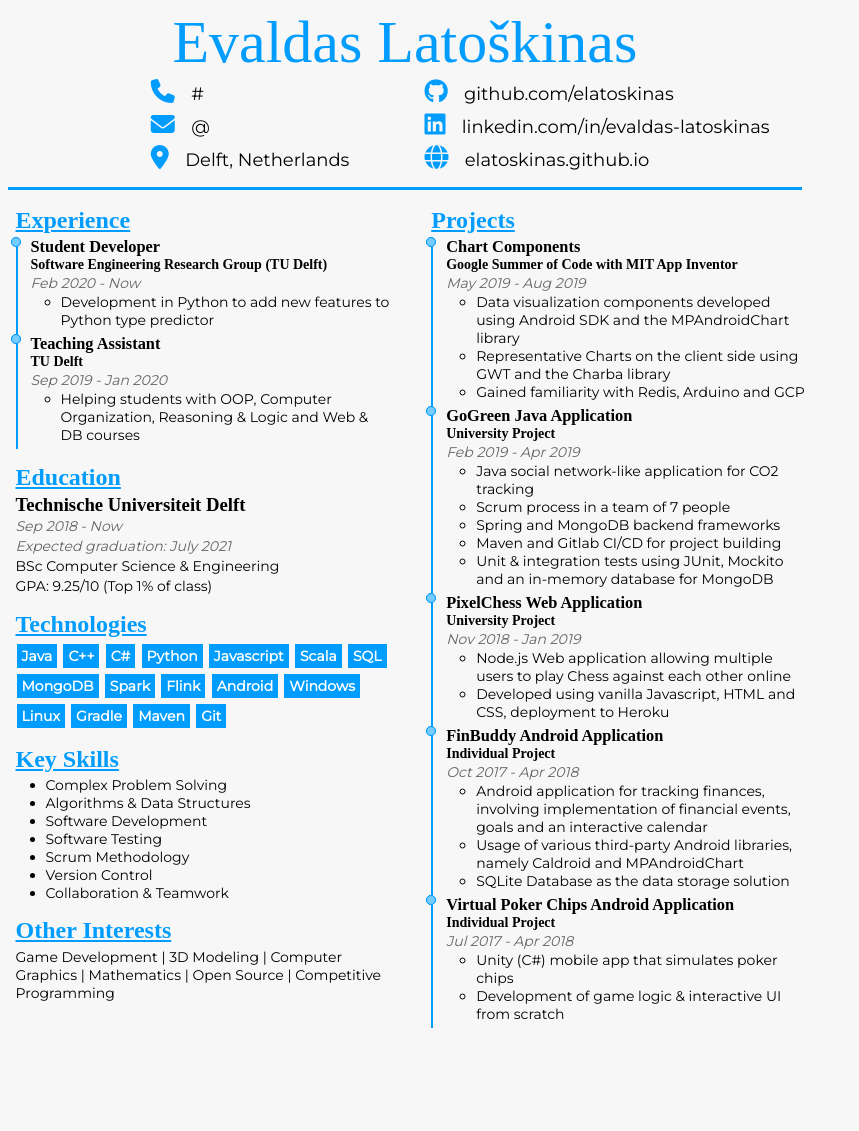
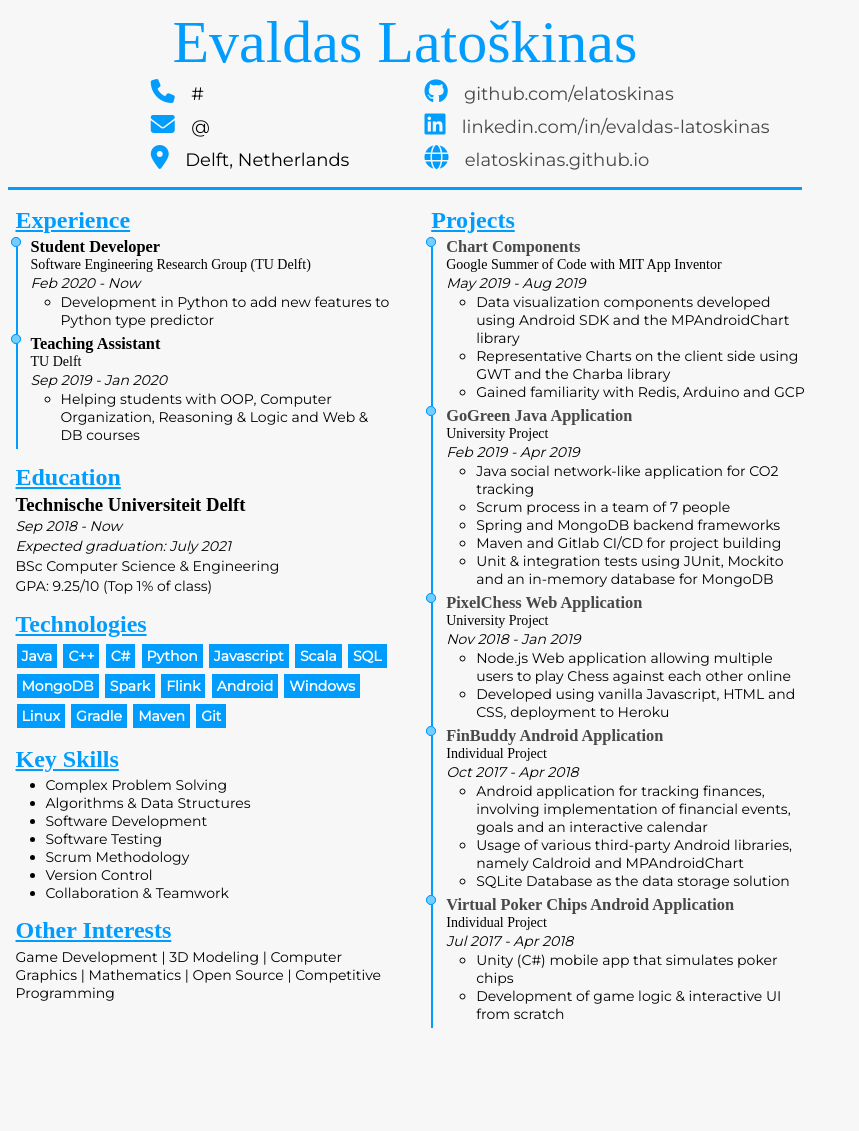
Before and after one commit to elatoskinas/cv-jekyll, a Jekyll site: the page built from index.markdown, in a window 1280 px wide. Shown: the whole page, without its empty margins (0-859 px from the left). Built offline with Jekyll 4.4.1, drawn with Linux system fonts in a browser that asks for light colours; nearby versions of some CDN libraries; some web fonts are replaced.

Commit message:
Incorporate links into projects & websites

```diff
--- a/_data/profile.yml
+++ b/_data/profile.yml
@@ -52,6 +52,7 @@ work_experience:
 
 projects:
   - title: Chart Components
+    link: https://elatoskinas.github.io/blog/open%20source/2019/08/25/gsoc-2019-project-summary.html
     affiliation: Google Summer of Code with MIT App Inventor
     start_date: May 2019
     end_date: Aug 2019
@@ -61,6 +62,7 @@ projects:
       - Representative Charts on the client side using GWT and the Charba library
       - Gained familiarity with Redis, Arduino and GCP
   - title: GoGreen Java Application
+    link: https://github.com/elatoskinas/cse38-gogreen
     affiliation: University Project
     start_date: Feb 2019
     end_date: Apr 2019
@@ -72,6 +74,7 @@ projects:
       - Maven and Gitlab CI/CD for project building
       - Unit & integration tests using JUnit, Mockito and an in-memory database for MongoDB
   - title: PixelChess Web Application
+    link: https://github.com/elatoskinas/cse404-chess
     affiliation: University Project
     start_date: Nov 2018
     end_date: Jan 2019
@@ -80,6 +83,7 @@ projects:
       - Node.js Web application allowing multiple users to play Chess against each other online
       - Developed using vanilla Javascript, HTML and CSS, deployment to Heroku
   - title: FinBuddy Android Application
+    link: https://play.google.com/store/apps/details?id=emporium.financecalendar
     affiliation: Individual Project
     start_date: Oct 2017
     end_date: Apr 2018
@@ -89,6 +93,7 @@ projects:
       - Usage of various third-party Android libraries, namely Caldroid and MPAndroidChart
       - SQLite Database as the data storage solution
   - title: Virtual Poker Chips Android Application
+    link: https://play.google.com/store/apps/details?id=enlightenworks.VirtualPokerChips
     affiliation: Individual Project
     start_date: Jul 2017
     end_date: Apr 2018
--- a/_includes/experience.html
+++ b/_includes/experience.html
@@ -1,4 +1,10 @@
+{% if work.link %}
+<h3><a href="{{work.link}}">{{work.title}}</a></h3>
+{% else %}
 <h3>{{work.title}}</h3>
+{% endif %}
+
+
 <h4>{{work.affiliation}}</h4>
 <p class="date">{{work.start_date}} - {{work.end_date}}</p>
 
--- a/assets/css/style.css
+++ b/assets/css/style.css
@@ -1,7 +1,7 @@
 :root {
     --text-color: #000000;
+    --text-link-color: #484848;
     --text-secondary-color: #ffffff;
-    --text-accent-color: #656565;
 
     --background-color: #f7f7f7;
     --accent-color: #009dff;
@@ -37,8 +37,17 @@ h2 {
     color: var(--accent-color);
 }
 
+h4 {
+    font-weight: normal;
+}
+
 p {
     padding: 1px 0px;
+}
+
+a {
+    color: var(--text-link-color);
+    text-decoration: none;
 }
 
 ul {
--- a/index.markdown
+++ b/index.markdown
@@ -9,7 +9,13 @@ layout: cv
         {% for entry in site.data.profile.contact %}
             <div class="profile-entry">
                 <i class="{{entry.icon}}"></i>
-                <p>{{entry.value}}</p>
+                <p>
+                    {% if entry.link %}
+                        <a href="{{entry.link}}">{{entry.value}}</a>
+                    {% else %}
+                        {{entry.value}}
+                    {% endif %}
+                </p>
             </div>
         {% endfor %}
     </section>
```
